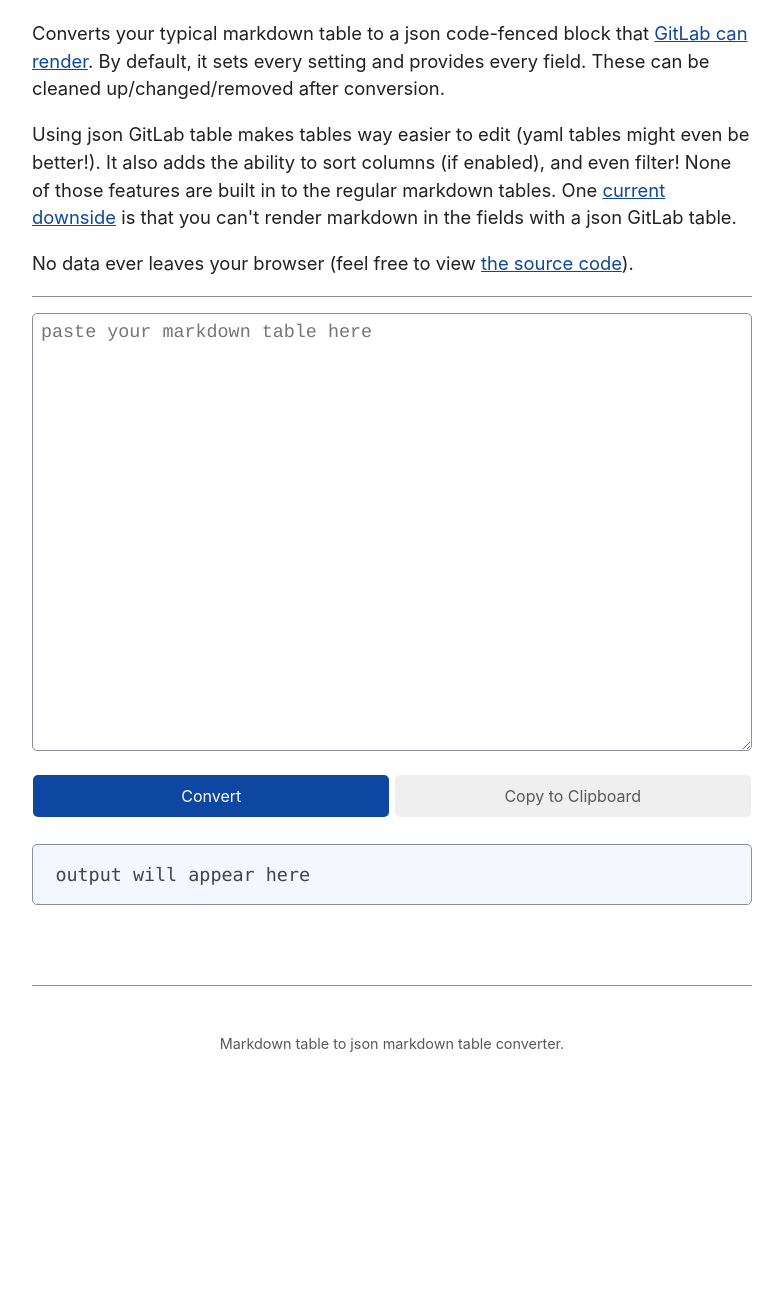
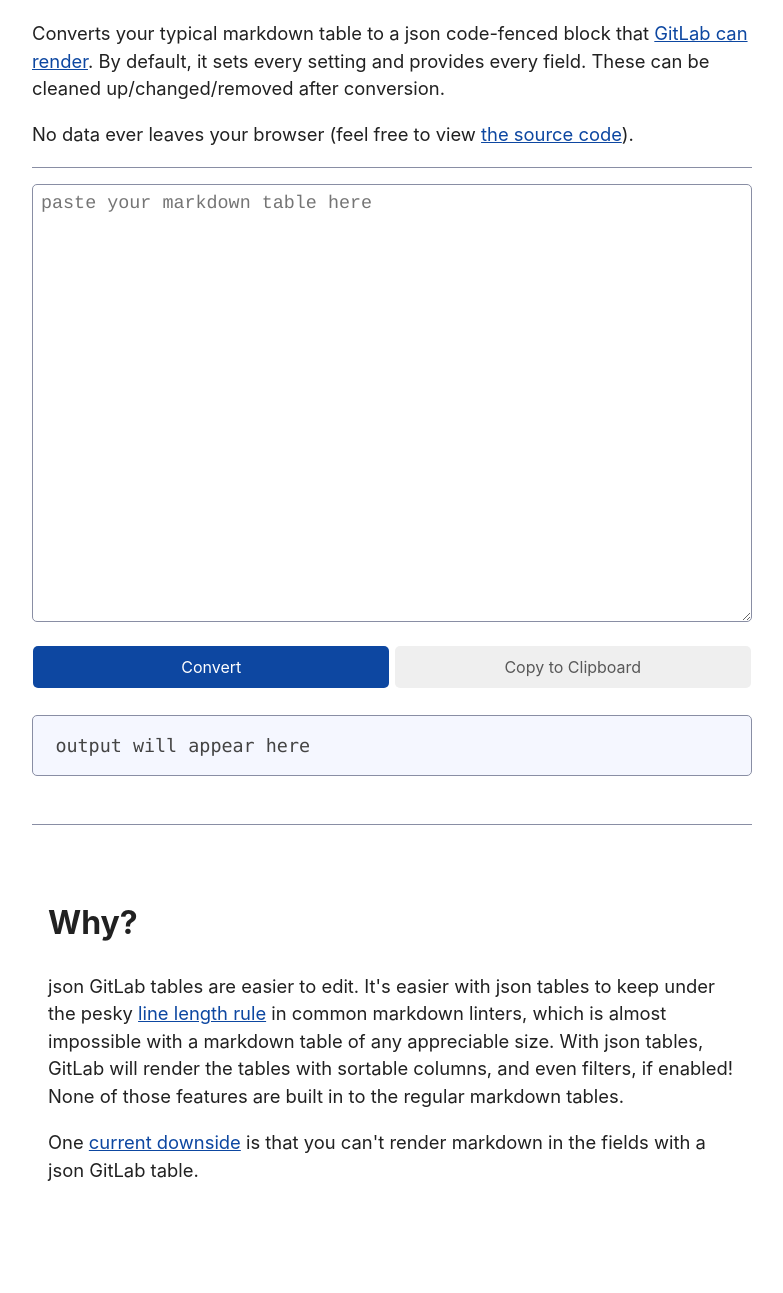
Before and after one commit to aae42/markdown-table-to-json, a plain HTML site: page public/index.html in a window 1280 px wide. Shown: the part 140-1433 px from the top of the page, without its empty margins (248-1031 px from the left). Before the commit the page ends 1233 px from the top, so only its background shows below. Drawn offline with Linux system fonts and the light colour scheme.

Commit message:
Improve writing/organization of descriptions
now we have a dedicated "Why?" section, that's also anchored and
linkable

```diff
--- a/public/index.html
+++ b/public/index.html
@@ -21,15 +21,6 @@
       These can be cleaned up/changed/removed after conversion.
     </p>
     <p>
-      Using json GitLab table makes tables way easier to edit (yaml tables
-      might even be better!).
-      It also adds the ability to sort columns (if enabled), and even filter!
-      None of those features are built in to the regular markdown tables.
-      One <a href="https://gitlab.com/gitlab-org/gitlab/-/issues/375177">
-      current downside</a> is that you can't render markdown
-      in the fields with a json GitLab table.
-    </p>
-    <p>
       No data ever leaves your browser (feel free to view
       <a href="https://github.com/aae42/markdown-table-to-json">the source code</a>).
     </p>
@@ -51,6 +42,24 @@
     </div>
 
     <pre><code id="output">output will appear here</code></pre>
+    <section>
+      <h3 id="why">Why?</h3>
+      <p>
+        json GitLab tables are easier to edit.
+        It's easier with json tables to keep under the pesky
+        <a href="https://github.com/DavidAnson/markdownlint/blob/main/doc/Rules.md#md013---line-length">line length rule</a>
+        in common markdown linters, which is almost impossible with a markdown
+        table of any appreciable size.
+        With json tables, GitLab will render the tables with sortable columns,
+        and even filters, if enabled!
+        None of those features are built in to the regular markdown tables.
+      </p>
+      <p>
+        One <a href="https://gitlab.com/gitlab-org/gitlab/-/issues/375177">
+        current downside</a> is that you can't render markdown
+        in the fields with a json GitLab table.
+      </p>
+    </section>
   </main>
 
   <footer>
```
Also changed, not shown: 1 other file.
